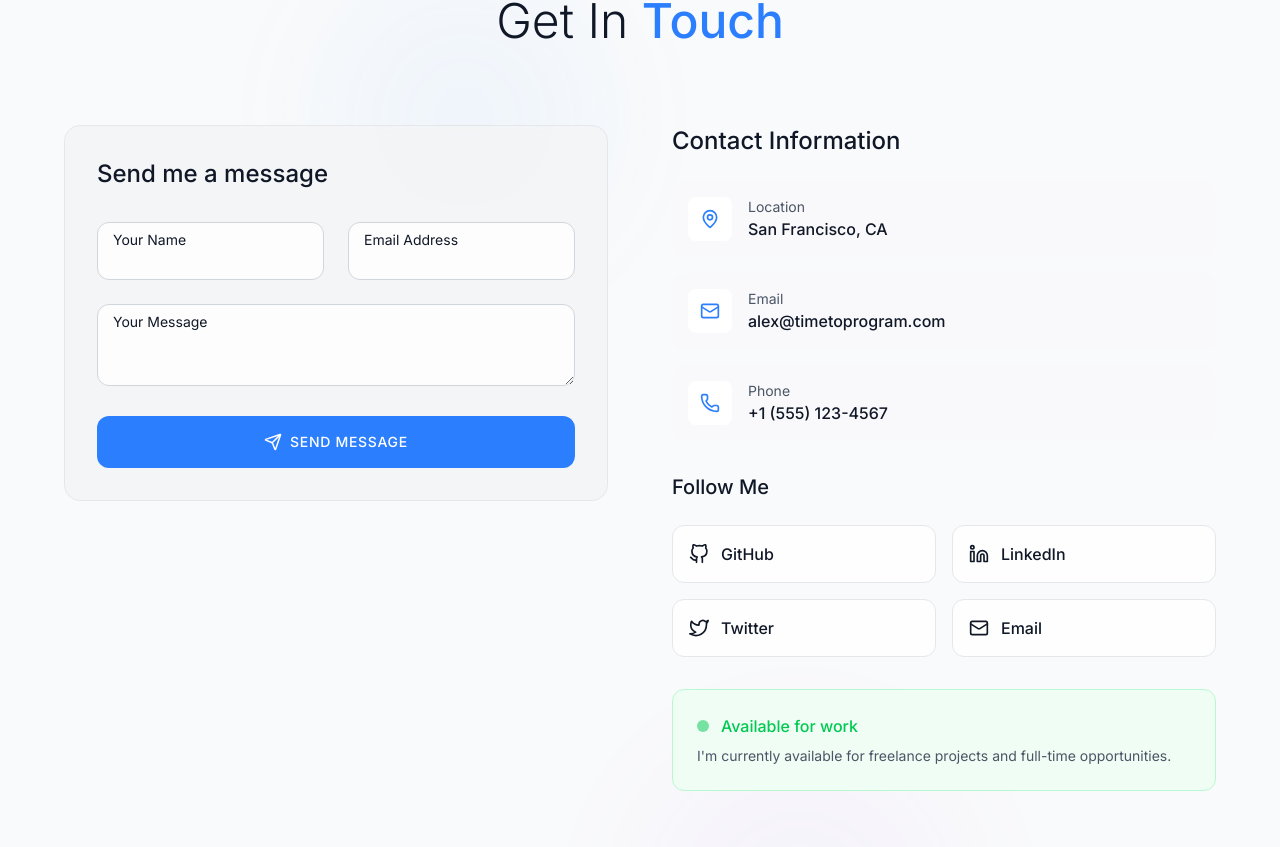
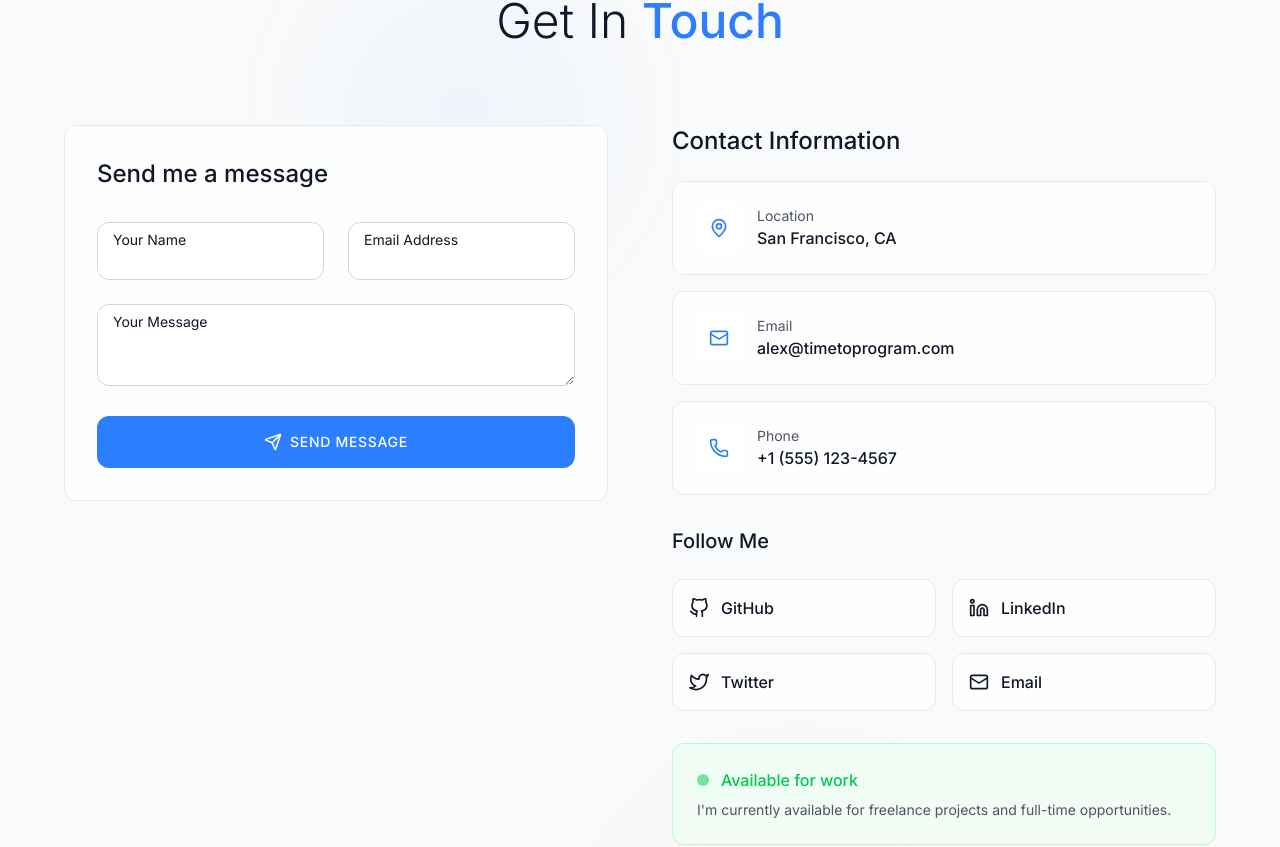
Before and after one commit to kunstewi/portfolio, a React (Vite) app: page / in a window 1280 px wide. Shown: the part 5597-6444 px from the top of the page. Built offline with nearby package versions, Linux system fonts and the light colour scheme.

Commit message:
fixed the form color and few other things

```diff
--- a/src/components/Sections/ContactSection.jsx
+++ b/src/components/Sections/ContactSection.jsx
@@ -105,10 +105,10 @@ const ContactSection = () => {
           >
             <motion.div
               variants={itemVariants}
-              className={`p-8 rounded-2xl border ${
+              className={`p-8 rounded-xl border backdrop-blur-sm ${
                 isDarkMode
-                  ? "bg-gray-800/50 border-gray-700 backdrop-blur-sm"
-                  : "bg-gray-100/80 border-gray-200 backdrop-blur-sm"
+                  ? "bg-gray-800/50 border-gray-700 hover:border-gray-600 hover:bg-gray-800/70"
+                  : "bg-white/80 border-gray-200 hover:border-gray-300 hover:bg-white"
               }`}
             >
               <h3 className="text-2xl font-medium mb-8">Send me a message</h3>
@@ -191,11 +191,11 @@ const ContactSection = () => {
                     key={info.label}
                     variants={itemVariants}
                     whileHover={{ x: 4 }}
-                    className={`flex items-center space-x-4 p-4 rounded-xl ${
+                    className={`flex items-center space-x-4 p-6 rounded-xl border backdrop-blur-sm ${
                       isDarkMode
-                        ? "bg-gray-800/30 hover:bg-gray-800/50"
-                        : "bg-gray-50/50 hover:bg-gray-100/50"
-                    } transition-all duration-300`}
+                        ? "bg-gray-800/50 border-gray-700 hover:border-gray-600 hover:bg-gray-800/70"
+                        : "bg-white/80 border-gray-200 hover:border-gray-300 hover:bg-white"
+                    }`}
                   >
                     <div
                       className={`p-3 rounded-lg ${
--- a/src/utils/data.js
+++ b/src/utils/data.js
@@ -101,7 +101,6 @@ export const TECH_STACK = [
   "Kubernetes",
   "Prometheus",
   "Grafana",
-
 ];
 
 // ====================================================================
@@ -296,7 +295,7 @@ export const SOCIAL_LINKS = [
     name: "GitHub",
     icon: FiGithub,
     url: "https://github.com",
-    color: "hover:text-gray-400",
+    color: "hover:text-green-400",
     bgColor: "hover:bg-gray-500/10",
   },
   {
@@ -316,7 +315,7 @@ export const SOCIAL_LINKS = [
   {
     name: "Email",
     icon: Mail,
-    url: "mailto:alex@example.com", // Placeholder email
+    url: "mailto:kunstewi@gmail.com",
     color: "hover:text-green-400",
     bgColor: "hover:bg-green-500/10",
   },
```
